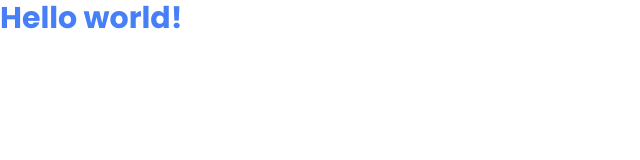
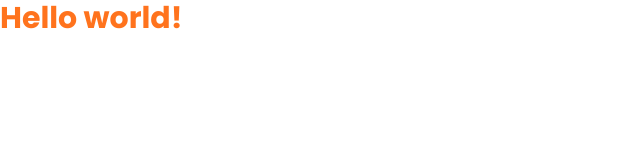
Before and after one commit to Zvki1/authentic, a website: page src/index.html in a window 1280 px wide. Shown: the whole page, without its empty margins (0-640 px from the left). Drawn offline with Linux system fonts and the light colour scheme.

Commit message:
THE STARTUP PROJECT

```diff
--- a/src/index.html
+++ b/src/index.html
@@ -6,7 +6,7 @@
     <link href="../dist/output.css" rel="stylesheet" />
     <title>Authentic</title>
   </head>
-  <body class="font-poppins text-Primary-Ocean-Blue ">
+  <body class="font-poppins text-Secondary-Tchina-Orange  ">
     <h1 class="text-3xl font-bold ">Hello world!</h1>
   </body>
 </html>
```
Also changed, not shown: dist/output.css.
